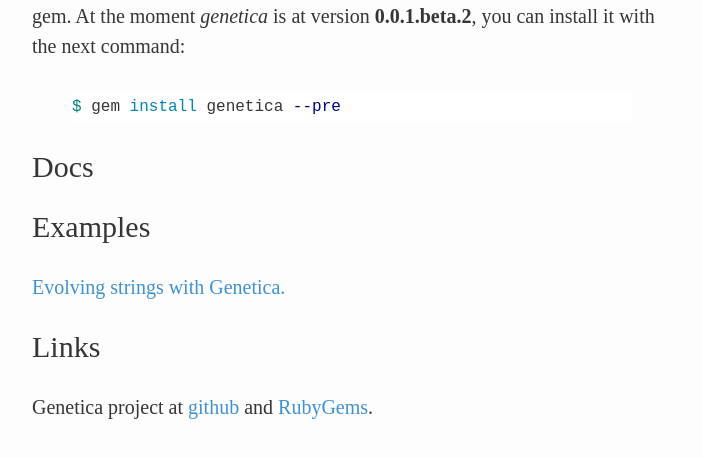
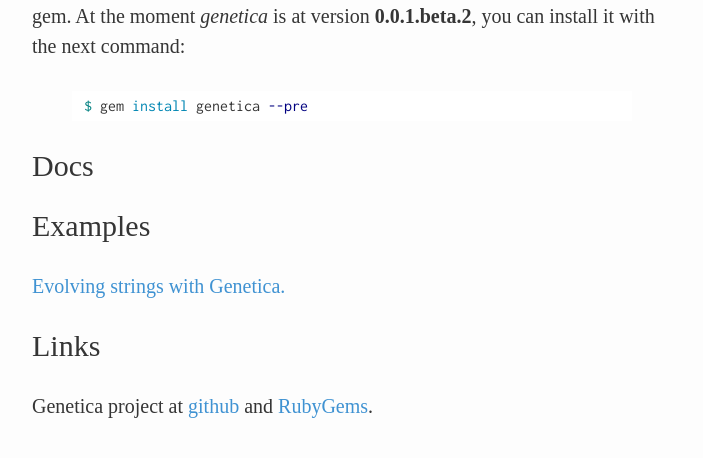
Before and after one commit to jfcalvo/jfcalvo.github.com, a Jekyll site: the page built from projects/genetica.markdown, in a window 1280 px wide. Shown: the part 372-830 px from the top of the page, without its empty margins (288-991 px from the left). Built offline with Jekyll 4.4.1, drawn with Linux system fonts in a browser that asks for light colours; some web fonts are replaced.

Commit message:
Some style modifications to code tab.

```diff
--- a/_layouts/default.html
+++ b/_layouts/default.html
@@ -6,6 +6,7 @@
     <!-- Fonts -->
     <link href="http://fonts.googleapis.com/css?family=Pacifico:regular" rel="stylesheet" type="text/css">
     <link href="http://fonts.googleapis.com/css?family=Sorts+Mill+Goudy:400,400italic" rel="stylesheet" type="text/css">
+    <link href="http://fonts.googleapis.com/css?family=Inconsolata" rel="stylesheet" type="text/css">
     <!-- Stylesheets -->
     <link href="/media/css/aal.css" rel="stylesheet" type="text/css">
     <link href="/media/css/ui.css" rel="stylesheet" type="text/css">
--- a/media/css/ui.css
+++ b/media/css/ui.css
@@ -21,7 +21,15 @@ body h1, body h2, body h3, body h4, body h5, body h6 { font-weight: normal }
 body h1 { font-size: 40px; }
 body h2 { font-size: 30px; }
 
-code { font-size: 16px; }
+pre {
+  margin-left: 0.6em;
+}
+
+code {
+  font-size: 16px;
+  font-family: 'Inconsolata', sans-serif;
+  line-height: 1.0em;
+}
 
 header h1 {
   font-family: 'Pacifico', cursive;
```
